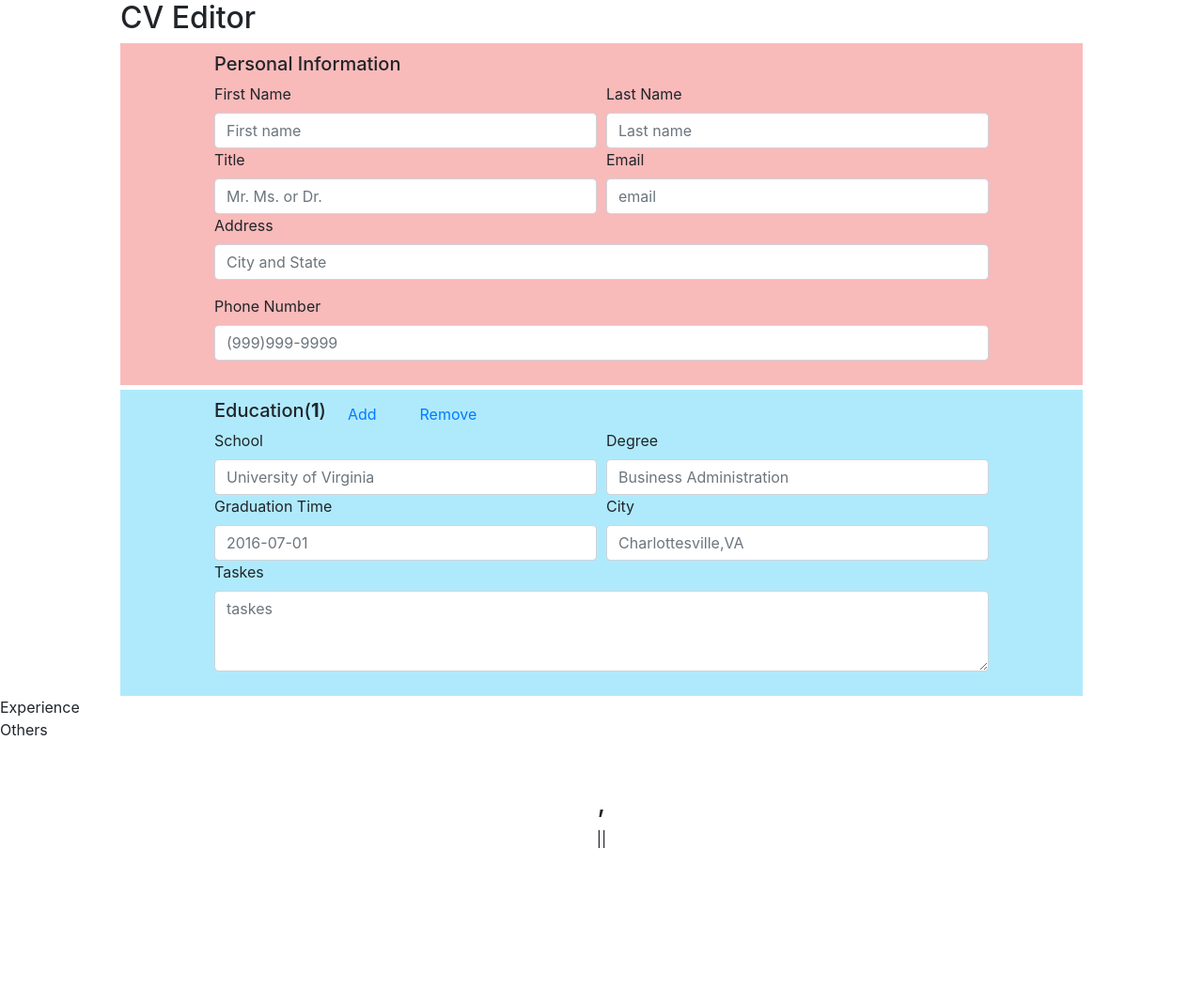
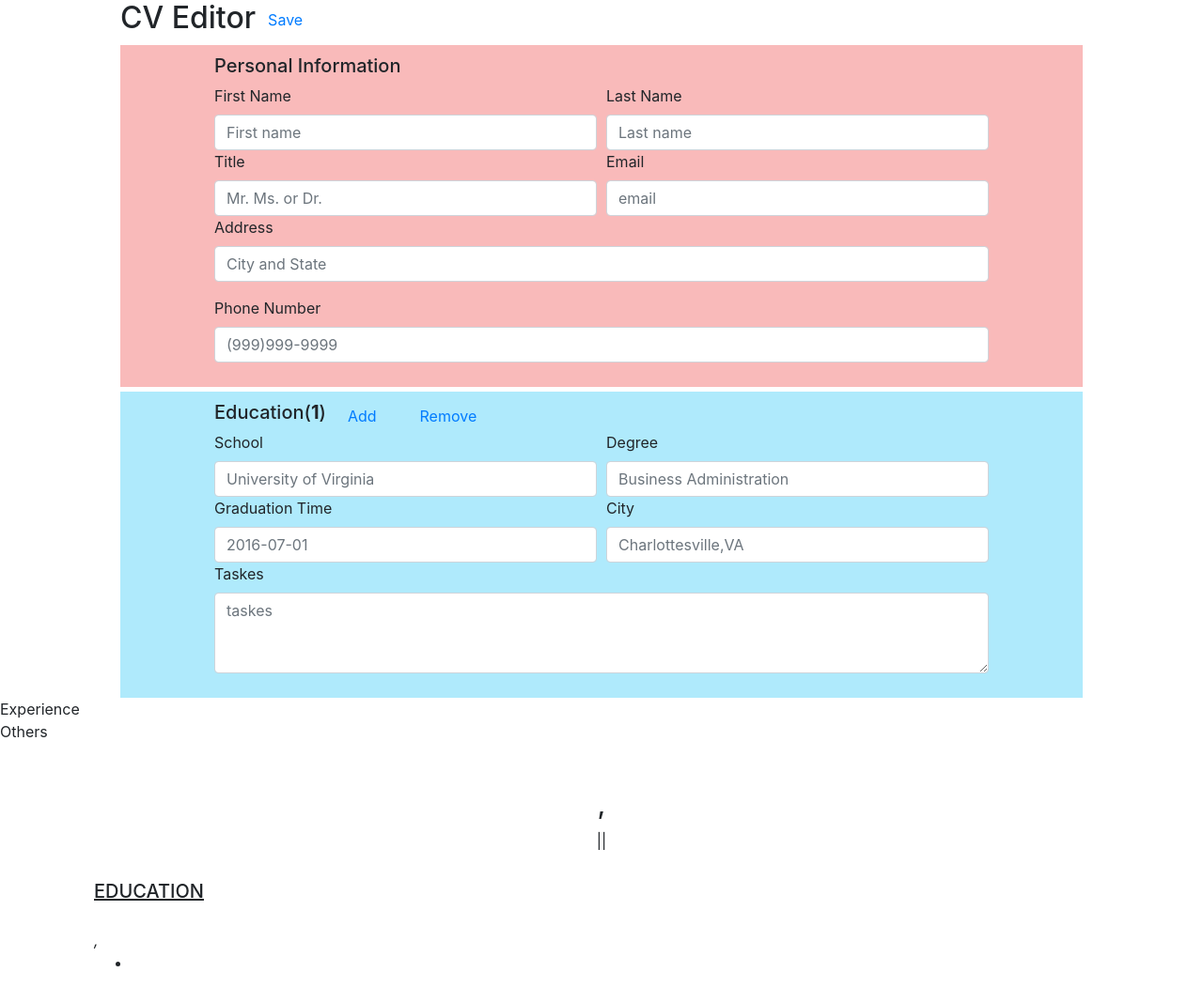
Before and after one commit to Kaminagiyou123/cv-creator, a React (Create React App) app: page / in a window 1280 px wide. Shown: the top 1068 px of the page at 94% size. Before the commit the page ends 905 px from the top, so only its background shows below. Built offline with nearby package versions, Linux system fonts and the light colour scheme.

Commit message:
education funciton complete

```diff
--- a/src/App.css
+++ b/src/App.css
@@ -24,3 +24,21 @@ h2 {
 .edu-btn {
   margin: -10px 10px;
 }
+.education-section {
+  margin: 30px 100px 50px 100px;
+}
+.education-section > h5 {
+  text-decoration: underline;
+}
+.education-form {
+  display: flex;
+  margin-top: 20px;
+  flex-direction: row;
+  justify-content: space-between;
+}
+.header-container {
+  font-style: italic;
+}
+.container-right {
+  margin-top: 5px;
+}
--- a/src/App.js
+++ b/src/App.js
@@ -9,6 +9,7 @@ import CvForm from "./CvForm";
 import Button from "react-bootstrap/Button";
 function App() {
   const {
+    personal,
     experience,
     education,
     others,
@@ -17,7 +18,21 @@ function App() {
 
   return (
     <main>
-      <h2>CV Editor</h2>
+      <h2>
+        CV Editor
+        <Button
+          variant='link'
+          onClick={() => {
+            localStorage.setItem("personal", JSON.stringify(personal));
+            localStorage.setItem("education", JSON.stringify(education));
+            localStorage.setItem("experience", JSON.stringify(experience));
+            localStorage.setItem("others", JSON.stringify(others));
+          }}
+        >
+          Save
+        </Button>
+      </h2>
+
       <Personal />
       {education.length === 0 ? (
         <Button variant='info' onClick={() => addEducationInfo()}>
@@ -27,11 +42,9 @@ function App() {
       ) : (
         education?.map((item) => <Education item={item} />)
       )}
-
       {experience?.map((item) => (
         <Experience item={item} />
       ))}
-
       {others?.map((item) => (
         <Others item={item} />
       ))}
--- a/src/Context.js
+++ b/src/Context.js
@@ -1,7 +1,11 @@
 import React, { useContext, useReducer } from "react";
 import reducer from "./reducer";
+const personal = localStorage.getItem("personal");
+const experience = localStorage.getItem("experience");
+const education = localStorage.getItem("education");
+const others = localStorage.getItem("others");
 const initialState = {
-  personal: {
+  personal: JSON.parse(personal) || {
     first_name: "",
     last_name: "",
     phone: "",
@@ -9,7 +13,7 @@ const initialState = {
     address: "",
     email: "",
   },
-  experience: [
+  experience: JSON.parse(experience) || [
     {
       id: 0,
       start_time: "",
@@ -20,7 +24,7 @@ const initialState = {
       tasks: "",
     },
   ],
-  education: [
+  education: JSON.parse(education) || [
     {
       id: 0,
       school: "",
@@ -30,13 +34,51 @@ const initialState = {
       tasks: "",
     },
   ],
-  others: [
+  others: JSON.parse(others) || [
     {
       id: 0,
       content: "",
     },
   ],
 };
+
+// const initialState = {
+//   personal: {
+//     first_name: "",
+//     last_name: "",
+//     phone: "",
+//     title: "",
+//     address: "",
+//     email: "",
+//   },
+//   experience: [
+//     {
+//       id: 0,
+//       start_time: "",
+//       end_time: "",
+//       company: "",
+//       city: "",
+//       title: "",
+//       tasks: "",
+//     },
+//   ],
+//   education: [
+//     {
+//       id: 0,
+//       school: "",
+//       degree: "",
+//       graduation_time: "",
+//       city: "",
+//       tasks: "",
+//     },
+//   ],
+//   others: [
+//     {
+//       id: 0,
+//       content: "",
+//     },
+//   ],
+// };
 
 const ProductsContext = React.createContext();
 export const ProductsProvider = ({ children }) => {
--- a/src/CvForm.js
+++ b/src/CvForm.js
@@ -1,7 +1,8 @@
 import React from "react";
 import { useProductsContext } from "./Context";
+import EdcuationForm from "./EducationForm";
 const CvForm = () => {
-  const { personal } = useProductsContext();
+  const { personal, education } = useProductsContext();
   const { first_name, last_name, phone, title, email, address } = personal;
   return (
     <div>
@@ -11,6 +12,14 @@ const CvForm = () => {
         </h3>
         <div>{address + "|" + phone + "|" + email}</div>
       </div>
+      <div className='education-section'>
+        <h5>EDUCATION</h5>
+        <div className='education-container'>
+          {education?.map((item) => {
+            return <EdcuationForm item={item} key={item.id} />;
+          })}
+        </div>
+      </div>
     </div>
   );
 };
--- /dev/null
+++ b/src/EducationForm.js
@@ -0,0 +1,27 @@
+import React from "react";
+
+const EducationForm = ({ item, key }) => {
+  const { school, degree, graduation_time, city, tasks } = item;
+  return (
+    <>
+      <div className='education-form' key={key}>
+        <div className='header-container'>
+          <h5>
+            <strong>{school}</strong>
+          </h5>
+          <div>
+            {degree},{graduation_time}
+          </div>
+        </div>
+        <div className='container-right'>{city}</div>
+      </div>
+      <ul>
+        {tasks.split("\n").map((item) => (
+          <li>{item}</li>
+        ))}
+      </ul>
+    </>
+  );
+};
+
+export default EducationForm;
```
